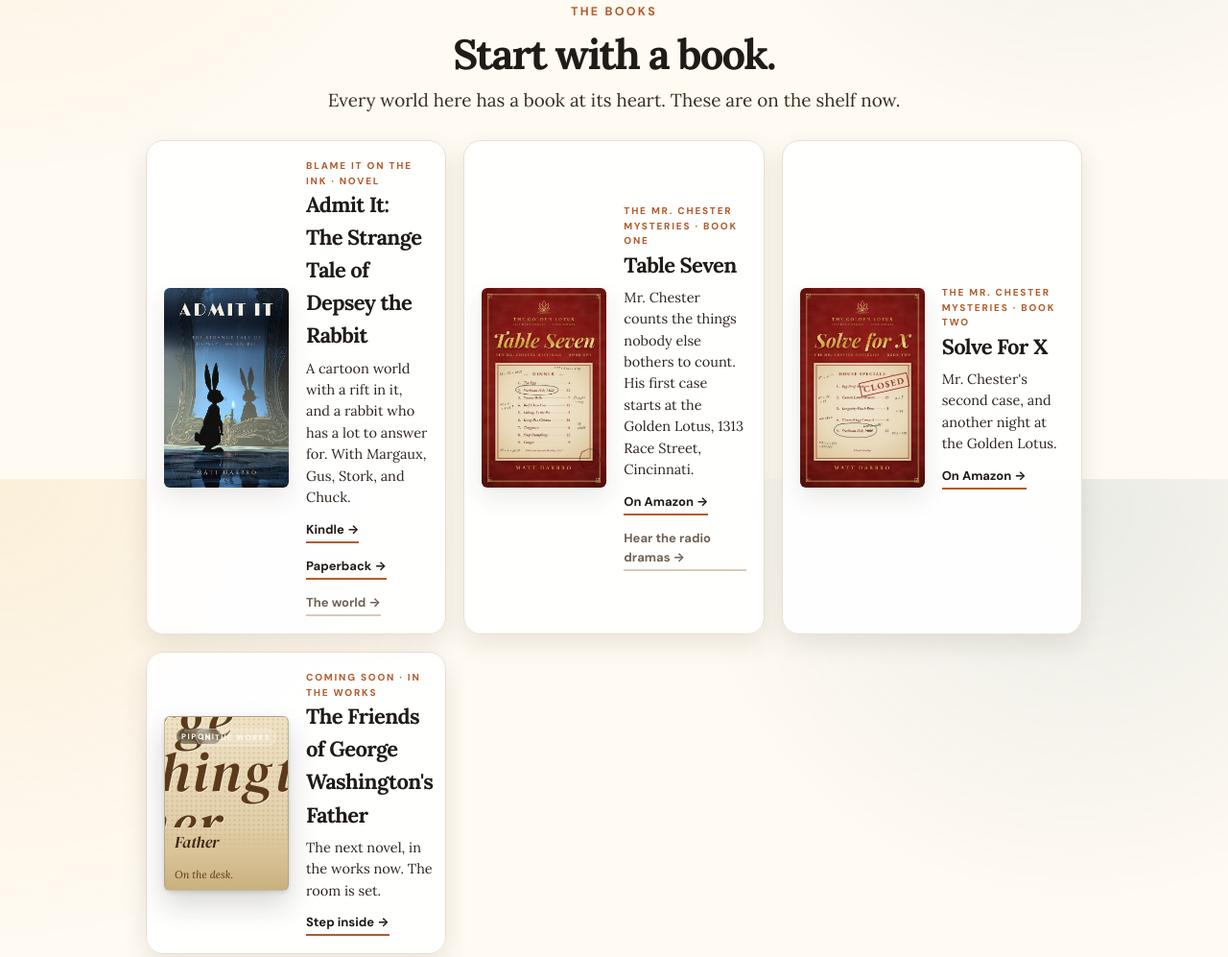
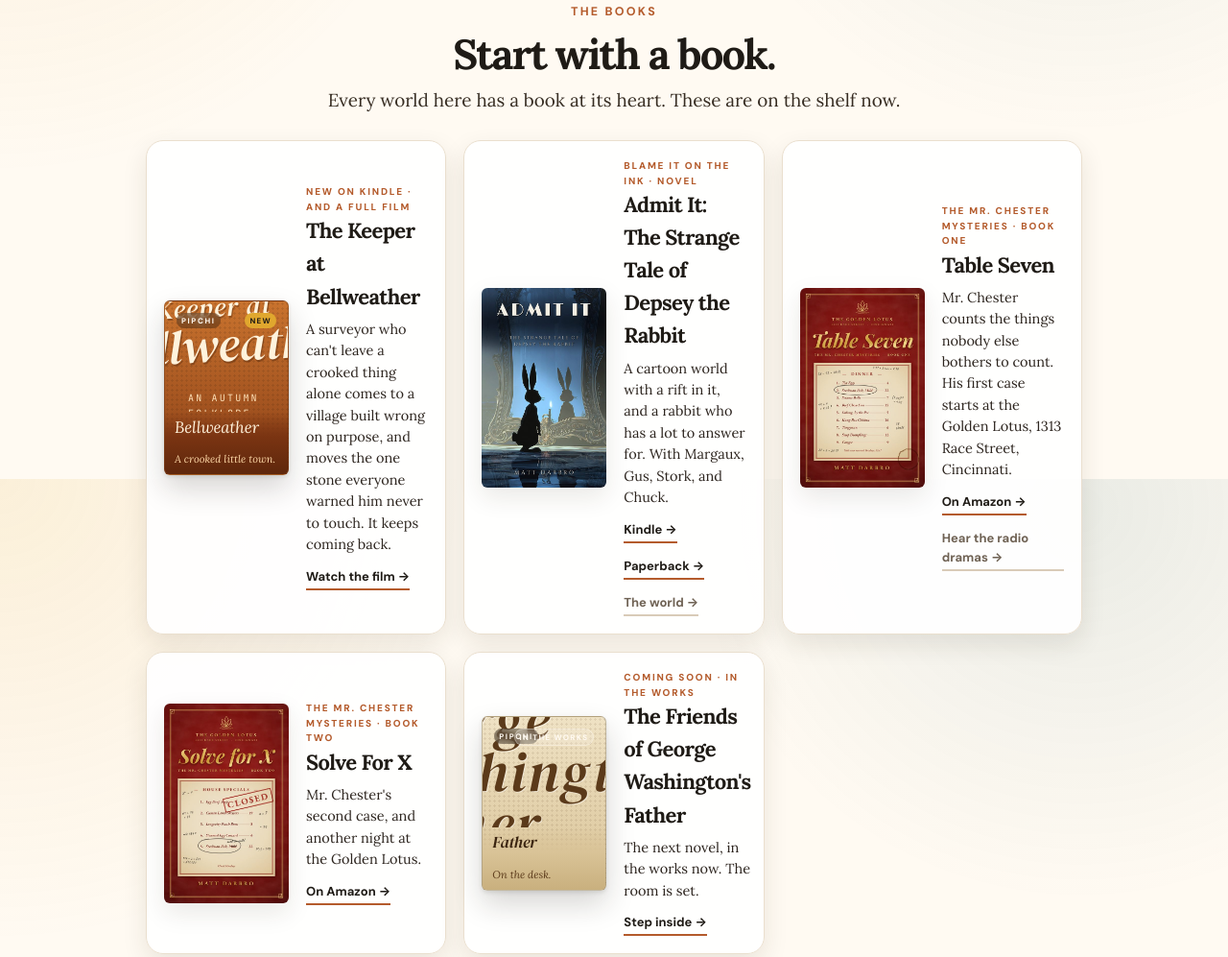
Before and after one commit to mattdarbro/pipchi.com, a plain HTML site: page index.html in a window 1280 px wide. Shown: the part 1101-2098 px from the top of the page at 96% size. Drawn offline with Linux system fonts and the light colour scheme.

Commit message:
Add The Keeper at Bellweather: book card and the full-length film
Co-Authored-By: Claude Opus 5.5 <noreply@anthropic.com>

```diff
--- a/index.html
+++ b/index.html
@@ -1197,6 +1197,27 @@ p { margin: 0; }
 .feature a.visit.quiet { border-bottom-color: var(--line-strong); color: var(--ink-muted); }
 
 .poster.gwf .crest small { font-size: 0.55em; letter-spacing: 0.04em; }
+
+/* THE KEEPER AT BELLWEATHER — autumn folklore, a crooked little town */
+.poster.bw {
+  background:
+    radial-gradient(rgba(40,20,5,0.12) 1px, transparent 1.2px) 0 0/5px 5px,
+    linear-gradient(180deg, #c9732e 0%, #8a3f17 100%);
+}
+.poster.bw .art { flex-direction: column; align-items: center; justify-content: center; gap: 12px; padding: 24px; }
+.poster.bw .art .crest {
+  font-family: 'DM Serif Display', serif; font-style: italic;
+  font-size: clamp(2.4rem, 4.4vw, 3.1rem); line-height: 0.95;
+  color: #fff3dc; text-shadow: 1px 2px 0 rgba(60,25,5,0.35);
+  transform: rotate(-3deg);
+}
+.poster.bw .art .crest small { font-size: 0.55em; letter-spacing: 0.04em; }
+.poster.bw .art .rule { width: 64px; height: 2px; background: #fff3dc; opacity: 0.55; transform: rotate(4deg); }
+.poster.bw .art .sub { font-family: 'JetBrains Mono', monospace; font-size: 10px; letter-spacing: 0.22em; text-transform: uppercase; color: #ffe2b8; }
+.poster.bw .strip { background: linear-gradient(180deg, rgba(138,63,23,0) 0%, #7a3412 40%, #5e270c 100%); }
+.poster.bw .name { color: #fff3dc; font-style: italic; }
+.poster.bw .tag  { color: #ffd9a8; }
+.watch-card.bellweather { border-top-color: #b8642a; }
 .feature .book-cover {
   display: block;
   aspect-ratio: 5/8;
@@ -1322,6 +1343,31 @@ p { margin: 0; }
   </div>
 
   <div class="feature-row books-row">
+    <div class="feature">
+      <a class="poster bw mini" aria-hidden="true" tabindex="-1" href="https://www.youtube.com/watch?v=IZgmxBtOVfc">
+        <span class="bug">Pipchi</span>
+        <span class="status built">New</span>
+        <div class="art">
+          <div class="crest"><small>The Keeper at</small><br/>Bellweather</div>
+          <div class="rule"></div>
+          <div class="sub">An autumn folklore story</div>
+        </div>
+        <div class="strip">
+          <div class="name">Bellweather</div>
+          <div class="tag">A crooked little town.</div>
+        </div>
+      </a>
+      <div>
+        <div class="feature-eyebrow">New on Kindle · and a full film</div>
+        <h3>The Keeper at Bellweather</h3>
+        <p>A surveyor who can't leave a crooked thing alone comes to a village built wrong on purpose, and moves the one stone everyone warned him never to touch. It keeps coming back.</p>
+        <div class="buy-row">
+          <!-- KINDLE: add the Amazon link here once Matt sends it -->
+          <a class="visit" href="https://www.youtube.com/watch?v=IZgmxBtOVfc">Watch the film →</a>
+        </div>
+      </div>
+    </div>
+
     <div class="feature">
       <a class="book-cover" aria-hidden="true" tabindex="-1" href="https://www.amazon.com/dp/B0HDWQ7JL1">
         <img src="/images/books/admit-it.jpg" alt="" width="500" height="800" loading="lazy"/>
@@ -1404,6 +1450,12 @@ p { margin: 0; }
   </div>
 
   <div class="watch-row">
+    <a class="watch-card bellweather" href="https://www.youtube.com/watch?v=IZgmxBtOVfc">
+      <div class="watch-eyebrow">Film · 58 minutes</div>
+      <h3>The Keeper at Bellweather</h3>
+      <p>The full-length animated film of the book, closing with the song Little Crooked Town.</p>
+      <span class="visit">Watch on YouTube →</span>
+    </a>
     <a class="watch-card stories" href="https://www.youtube.com/@pipchistories">
       <div class="watch-eyebrow">YouTube · Pipchi Stories</div>
       <h3>Pipchi Stories</h3>
```
